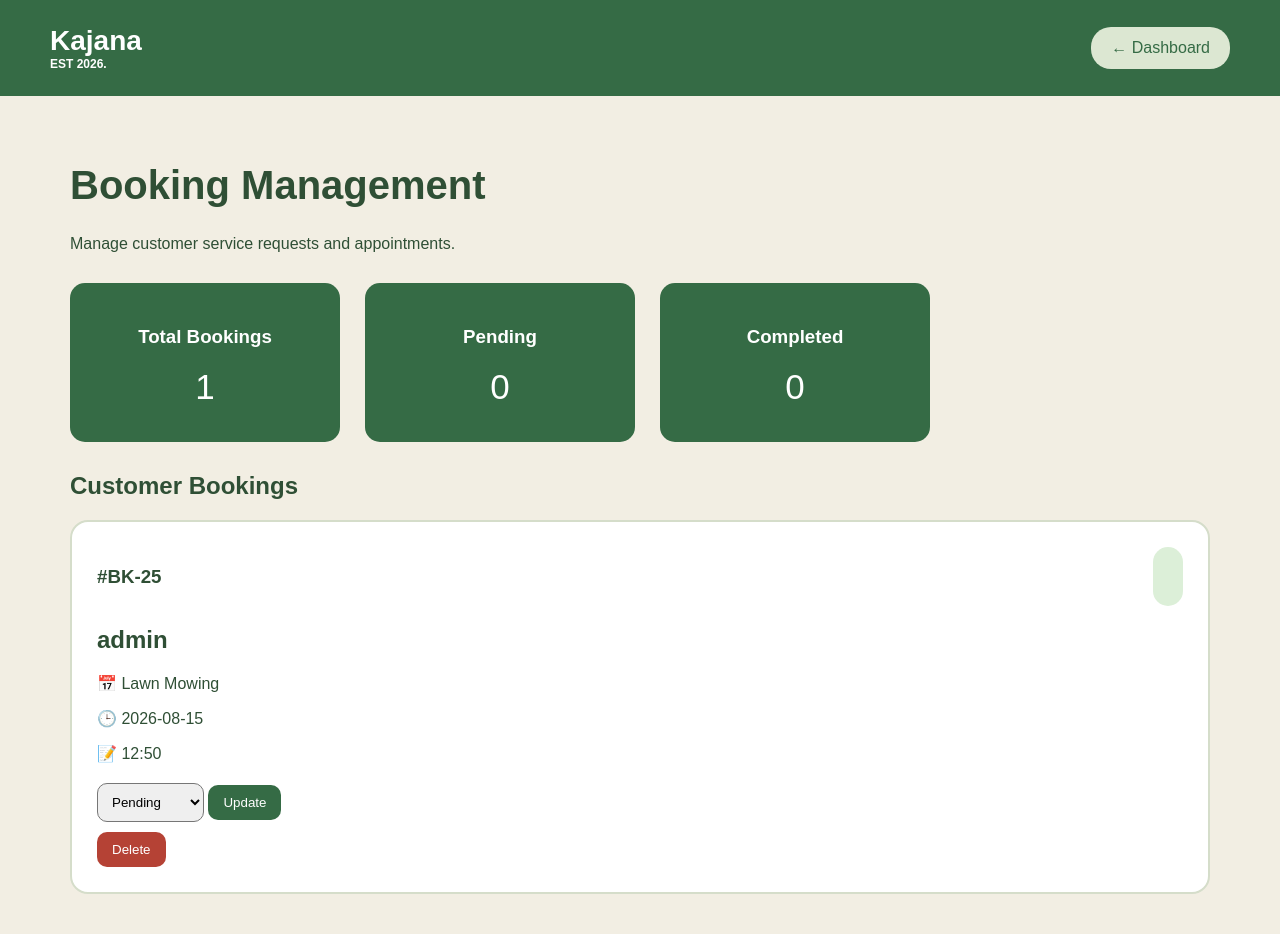
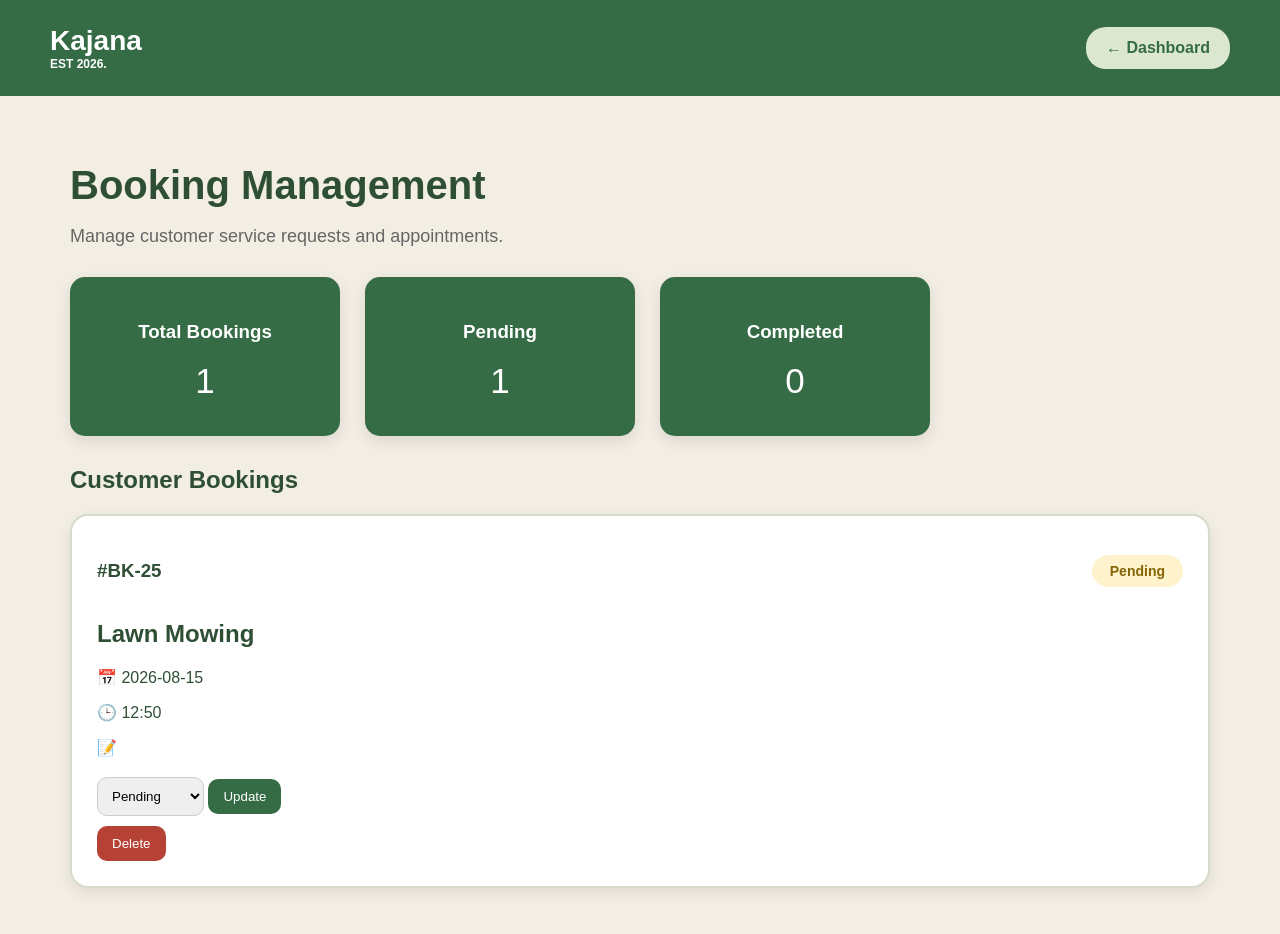
Before and after one commit to AdishPandey/Kajana, a Flask app: page /booking_status in a window 1280 px wide. After the commit the page ends 890 px from the top, so only its background shows below. Run offline with Flask 3, Linux system fonts and the light colour scheme; data comes from the database, SQL or seed files in the repository; both versions use the stored data as it was after the commit.

Commit message:
Fixed booking service css

```diff
--- a/Kajana/app.py
+++ b/Kajana/app.py
@@ -138,6 +138,124 @@ def submit_booking():
 
 @app.route("/booking_status")
 def booking_status():
+
+    # Connect to database
+    connection = sqlite3.connect("Kajana.db")
+
+    cursor = connection.cursor()
+
+
+    # Get bookings
+    cursor.execute("""
+        SELECT *
+        FROM bookings
+        ORDER BY booking_id DESC
+    """)
+
+
+    bookings = cursor.fetchall()
+
+
+    connection.close()
+
+
+
+    # Summary counters
+
+    total_bookings = len(bookings)
+
+    pending_bookings = 0
+
+    completed_bookings = 0
+
+
+
+    for booking in bookings:
+
+        status = booking[6].strip().lower()
+
+
+        if status == "pending" or status == "confirmed":
+            pending_bookings += 1
+
+
+        if status == "completed":
+            completed_bookings += 1
+
+
+
+    return render_template(
+        "booking_status.html",
+        bookings=bookings,
+        total_bookings=total_bookings,
+        pending_bookings=pending_bookings,
+        completed_bookings=completed_bookings
+    )
+
+
+    # Connect to database
+    connection = sqlite3.connect("Kajana.db")
+
+    cursor = connection.cursor()
+
+
+    # Get all bookings
+    cursor.execute("""
+        SELECT *
+        FROM bookings
+        ORDER BY booking_id DESC
+    """)
+
+
+    bookings = cursor.fetchall()
+
+
+    connection.close()
+
+
+
+    # Summary numbers
+
+    total_bookings = len(bookings)
+
+    pending_bookings = 0
+
+    completed_bookings = 0
+
+
+
+    for booking in bookings:
+
+        status = booking[5].strip().lower()
+
+
+        if status == "pending" or status == "confirmed":
+            pending_bookings += 1
+
+
+        if status == "completed":
+            completed_bookings += 1
+
+
+
+    latest_booking = "None"
+
+
+    if bookings:
+
+        latest_booking = bookings[0][1]
+
+
+
+    return render_template(
+        "booking_status.html",
+        bookings=bookings,
+        total_bookings=total_bookings,
+        pending_bookings=pending_bookings,
+        completed_bookings=completed_bookings,
+        latest_booking=latest_booking
+    )
+
 
     connection = sqlite3.connect("Kajana.db")
 
--- a/Kajana/static/booking_status.css
+++ b/Kajana/static/booking_status.css
@@ -10,6 +10,8 @@ body {
 }
 
 
+
+/* HEADER */
 
 header {
 
@@ -38,6 +40,7 @@ header {
 }
 
 
+
 .logo span {
 
     display: block;
@@ -60,9 +63,23 @@ header {
 
     color: #356b45;
 
+    font-weight: bold;
+
 }
 
 
+
+.back_button:hover {
+
+    background: white;
+
+}
+
+
+
+
+
+/* MAIN */
 
 main {
 
@@ -76,10 +93,25 @@ h1 {
 
     font-size: 40px;
 
+    margin-bottom: 10px;
+
 }
 
 
 
+.subtitle {
+
+    color: #666;
+
+    font-size: 18px;
+
+}
+
+
+
+
+
+/* SUMMARY CARDS */
 
 .summary_cards {
 
@@ -107,6 +139,8 @@ h1 {
 
     text-align: center;
 
+    box-shadow: 0 5px 15px rgba(0,0,0,0.1);
+
 }
 
 
@@ -122,11 +156,14 @@ h1 {
 
 
 
+
+/* BOOKINGS */
+
 .booking_container {
 
     display: grid;
 
-    grid-template-columns: repeat(auto-fit,minmax(300px,1fr));
+    grid-template-columns: repeat(auto-fit,minmax(320px,1fr));
 
     gap: 25px;
 
@@ -144,6 +181,18 @@ h1 {
 
     border: 2px solid #d5ddca;
 
+    box-shadow: 0 5px 15px rgba(0,0,0,0.08);
+
+}
+
+
+
+.booking_card:hover {
+
+    transform: translateY(-5px);
+
+    transition: 0.3s;
+
 }
 
 
@@ -154,25 +203,87 @@ h1 {
 
     justify-content:space-between;
 
-}
-
-
-
-.status {
-
-    background:#dcefd8;
-
-    padding:8px 15px;
-
-    border-radius:20px;
+    align-items:center;
 
 }
 
 
 
+
+
+/* STATUS COLOURS */
+
+.status {
+
+    padding: 8px 18px;
+
+    border-radius: 20px;
+
+    font-weight: bold;
+
+    display: inline-block;
+
+    font-size: 14px;
+
+}
+
+
+
+/* Yellow */
+
+.status.pending {
+
+    background: #fff3cd;
+
+    color: #856404;
+
+}
+
+
+
+/* Blue */
+
+.status.confirmed {
+
+    background: #dbeafe;
+
+    color: #1d4ed8;
+
+}
+
+
+
+/* Green */
+
+.status.completed {
+
+    background: #d8f3dc;
+
+    color: #2d6a4f;
+
+}
+
+
+
+/* Red */
+
+.status.cancelled {
+
+    background: #f8d7da;
+
+    color: #842029;
+
+}
+
+
+
+
+
+/* ACTIONS */
+
 .actions {
 
-    margin-top:20px;
+    margin-top: 20px;
 
 }
 
@@ -180,11 +291,15 @@ h1 {
 
 select {
 
-    padding:10px;
+    padding: 10px;
 
-    border-radius:10px;
+    border-radius: 10px;
+
+    border: 1px solid #ccc;
 
 }
+
+
 
 
 
@@ -200,7 +315,19 @@ button {
 
     border-radius:10px;
 
+    cursor:pointer;
+
 }
+
+
+
+button:hover {
+
+    opacity:0.85;
+
+}
+
+
 
 
 
@@ -211,3 +338,42 @@ button {
     margin-top:10px;
 
 }
+
+
+
+.delete_button:hover {
+
+    background:#8f2d25;
+
+}
+
+
+
+
+
+/* MOBILE */
+
+@media(max-width:700px){
+
+
+    main {
+
+        padding:25px;
+
+    }
+
+
+    .summary_cards {
+
+        flex-direction:column;
+
+    }
+
+
+    .summary_card {
+
+        width:100%;
+
+    }
+
+}
--- a/Kajana/templates/book_services.html
+++ b/Kajana/templates/book_services.html
@@ -7,7 +7,8 @@
 
     <title>Book Services - Kajana</title>
 
-    <link rel="stylesheet" href="{{ url_for('static', filename='book_services.css') }}">
+   <link rel="stylesheet" href="{{ url_for('static', filename='booking_services.css') }}">
+
 </head>
 
 <body>
--- a/Kajana/templates/booking_status.html
+++ b/Kajana/templates/booking_status.html
@@ -21,12 +21,11 @@
     </div>
 
 
-    <a href="/dashboard" class="back_button">
+    <a href="{{ url_for('dashboard') }}" class="back_button">
         ← Dashboard
     </a>
 
 </header>
-
 
 
 
@@ -44,52 +43,24 @@
 
 
 
-<!-- SUMMARY CARDS -->
+<div class="summary_cards">
 
-<div class="summary_cards">
+    <div class="summary_card">
+        <h3>Total Bookings</h3>
+        <p>{{ total_bookings }}</p>
+    </div>
 
 
     <div class="summary_card">
-
-        <h3>
-            Total Bookings
-        </h3>
-
-        <p>
-            {{ total_bookings }}
-        </p>
-
+        <h3>Pending</h3>
+        <p>{{ pending_bookings }}</p>
     </div>
 
 
-
     <div class="summary_card">
-
-        <h3>
-            Pending
-        </h3>
-
-        <p>
-            {{ pending_bookings }}
-        </p>
-
+        <h3>Completed</h3>
+        <p>{{ completed_bookings }}</p>
     </div>
-
-
-
-    <div class="summary_card">
-
-        <h3>
-            Completed
-        </h3>
-
-        <p>
-            {{ completed_bookings }}
-        </p>
-
-    </div>
-
-
 
 </div>
 
@@ -106,13 +77,10 @@
 <div class="booking_container">
 
 
-
 {% for booking in bookings %}
 
 
-
 <div class="booking_card">
-
 
 
 <div class="booking_top">
@@ -123,11 +91,39 @@
 </h3>
 
 
-        <span class="status">
 
-            {{ booking[5] }}
+<!-- STATUS -->
 
+{% if booking[6] == "Completed" %}
+
+<span class="status completed">
+    Completed
 </span>
+
+
+{% elif booking[6] == "Pending" %}
+
+<span class="status pending">
+    Pending
+</span>
+
+
+{% elif booking[6] == "Confirmed" %}
+
+<span class="status confirmed">
+    Confirmed
+</span>
+
+
+{% elif booking[6] == "Cancelled" %}
+
+<span class="status cancelled">
+    Cancelled
+</span>
+
+
+{% endif %}
+
 
 
 </div>
@@ -135,25 +131,27 @@
 
 
 
+
 <h2>
-        {{ booking[1] }}
+    {{ booking[2] }}
 </h2>
 
 
 
 <p>
-        📅 {{ booking[2] }}
+📅 {{ booking[3] }}
 </p>
 
 
 <p>
-        🕒 {{ booking[3] }}
+🕒 {{ booking[4] }}
 </p>
 
 
 <p>
-        📝 {{ booking[4] }}
+📝 {{ booking[5] }}
 </p>
+
 
 
 
@@ -161,42 +159,42 @@
 <div class="actions">
 
 
-        <!-- Update status -->
 
-        <form action="/update_status/{{ booking[0] }}" method="POST">
+<form action="{{ url_for('update_status', booking_id=booking[0]) }}" method="POST">
 
 
 <select name="status">
 
+
 <option value="Pending"
-{% if booking[5] == "Pending" %}selected{% endif %}>
+{% if booking[6] == "Pending" %}selected{% endif %}>
 Pending
 </option>
 
 
 <option value="Confirmed"
-{% if booking[5] == "Confirmed" %}selected{% endif %}>
+{% if booking[6] == "Confirmed" %}selected{% endif %}>
 Confirmed
 </option>
 
 
 <option value="Completed"
-{% if booking[5] == "Completed" %}selected{% endif %}>
+{% if booking[6] == "Completed" %}selected{% endif %}>
 Completed
 </option>
 
 
 <option value="Cancelled"
-{% if booking[5] == "Cancelled" %}selected{% endif %}>
+{% if booking[6] == "Cancelled" %}selected{% endif %}>
 Cancelled
 </option>
+
 
 </select>
 
 
 
-
-            <button>
+<button type="submit">
 Update
 </button>
 
@@ -206,16 +204,12 @@ Cancelled
 
 
 
-        <!-- Delete -->
+
+<form action="{{ url_for('delete_booking', booking_id=booking[0]) }}" method="POST">
 
 
-        <form action="/delete_booking/{{ booking[0] }}" method="POST">
-
-
-            <button class="delete_button">
-
+<button class="delete_button" type="submit">
 Delete
-
 </button>
 
 
@@ -226,13 +220,11 @@ Cancelled
 </div>
 
 
-
 </div>
 
 
 
 {% endfor %}
-
 
 
 </div>
```
Also changed, not shown: Kajana.db, Kajana/static/booking_services.css (renamed from Kajana/static/book_services.css), 1 other file. Lines whose indentation alone changed are shown as unchanged.
